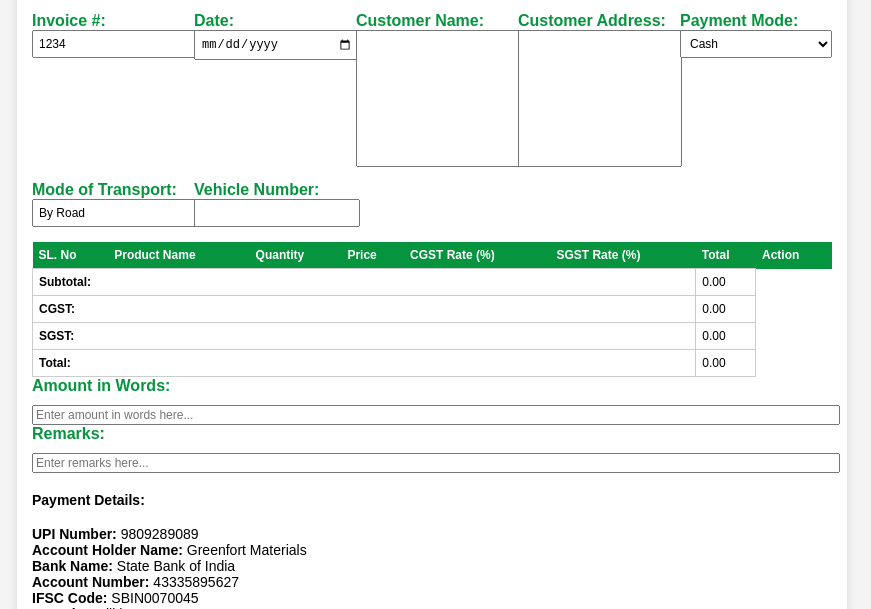
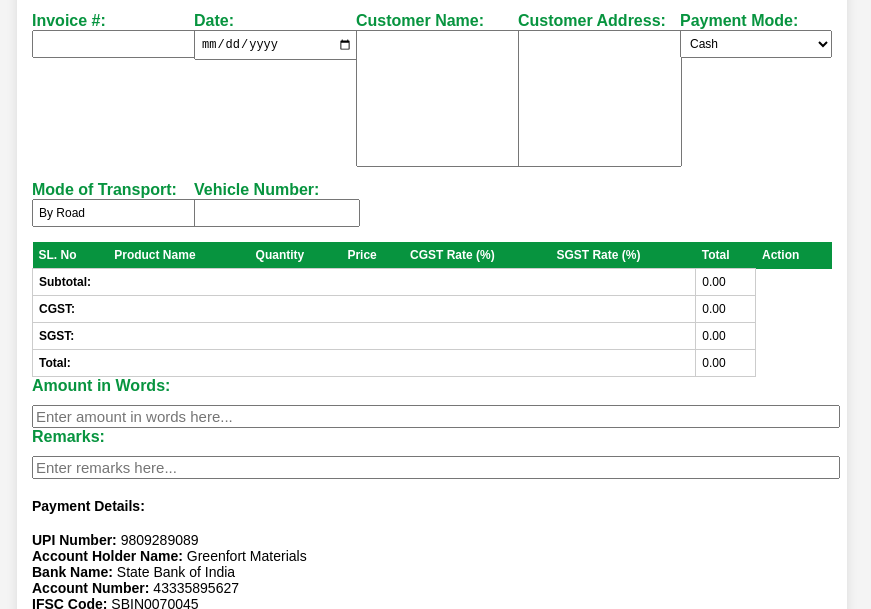
Before and after one commit to codewithraz/invoice, a plain HTML site: page index.html in a window 1280 px wide. Shown: the part 188-797 px from the top of the page, without its empty margins (208-1079 px from the left). Drawn offline with Linux system fonts and the light colour scheme.

Commit message:
Update index.html
amount-in-words and remarks text size update

```diff
--- a/index.html
+++ b/index.html
@@ -192,13 +192,13 @@
         .amount-in-words {
             width: 100%;
             margin-top: 10px;
-            font-size: 12px;
+            font-size: 15px;
         }
 
         .remarks {
             width: 100%;
             margin-top: 10px;
-            font-size: 12px;
+            font-size: 15px;
         }
     </style>
 </head>
@@ -233,7 +233,7 @@
         <div class="invoice-details">
             <div>
                 <label for="invoice-number">Invoice #:</label>
-                <input type="text" id="invoice-number" name="invoice-number" value="1234">
+                <input type="text" id="invoice-number" name="invoice-number" value="">
             </div>
             <div>
                 <label for="invoice-date">Date:</label>
```
